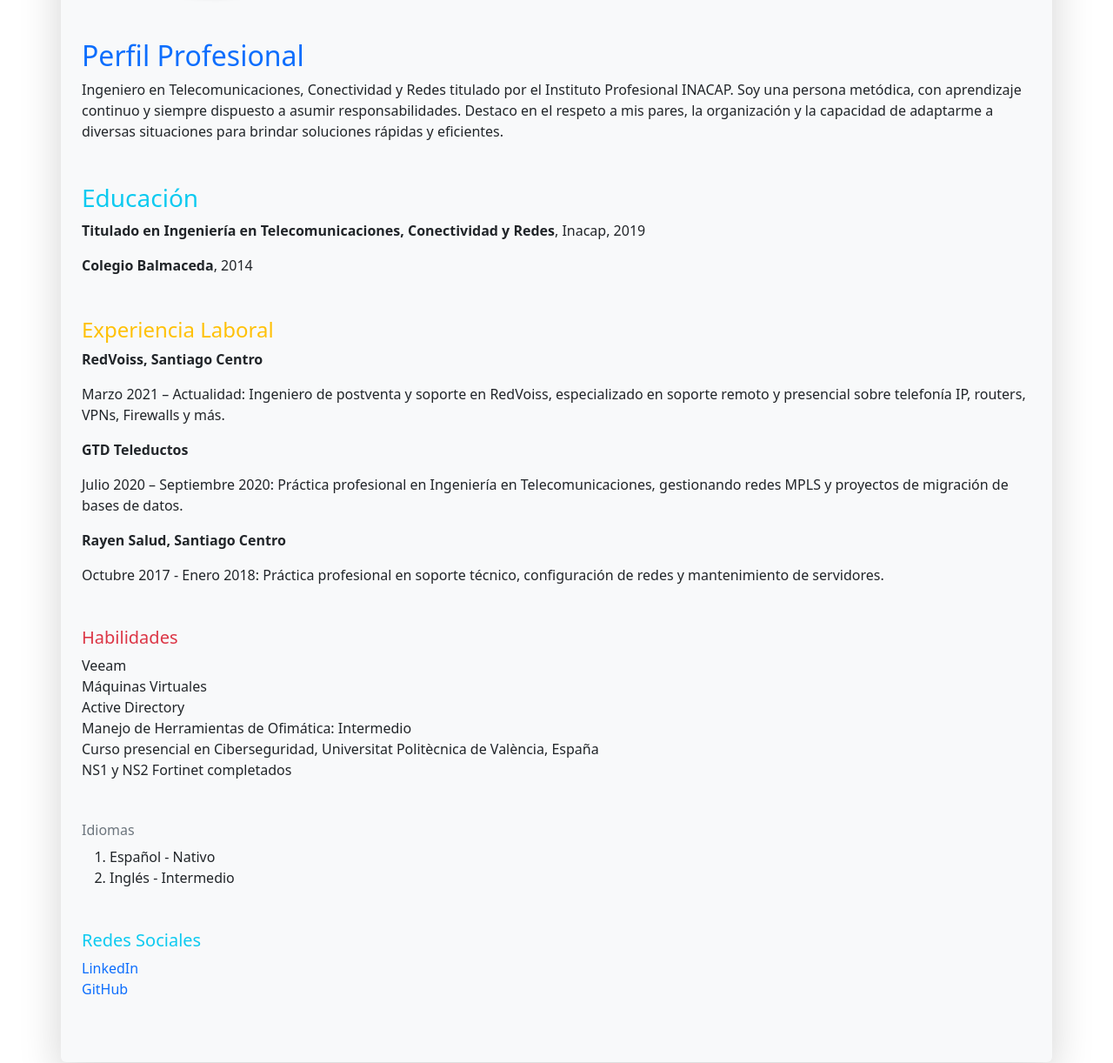
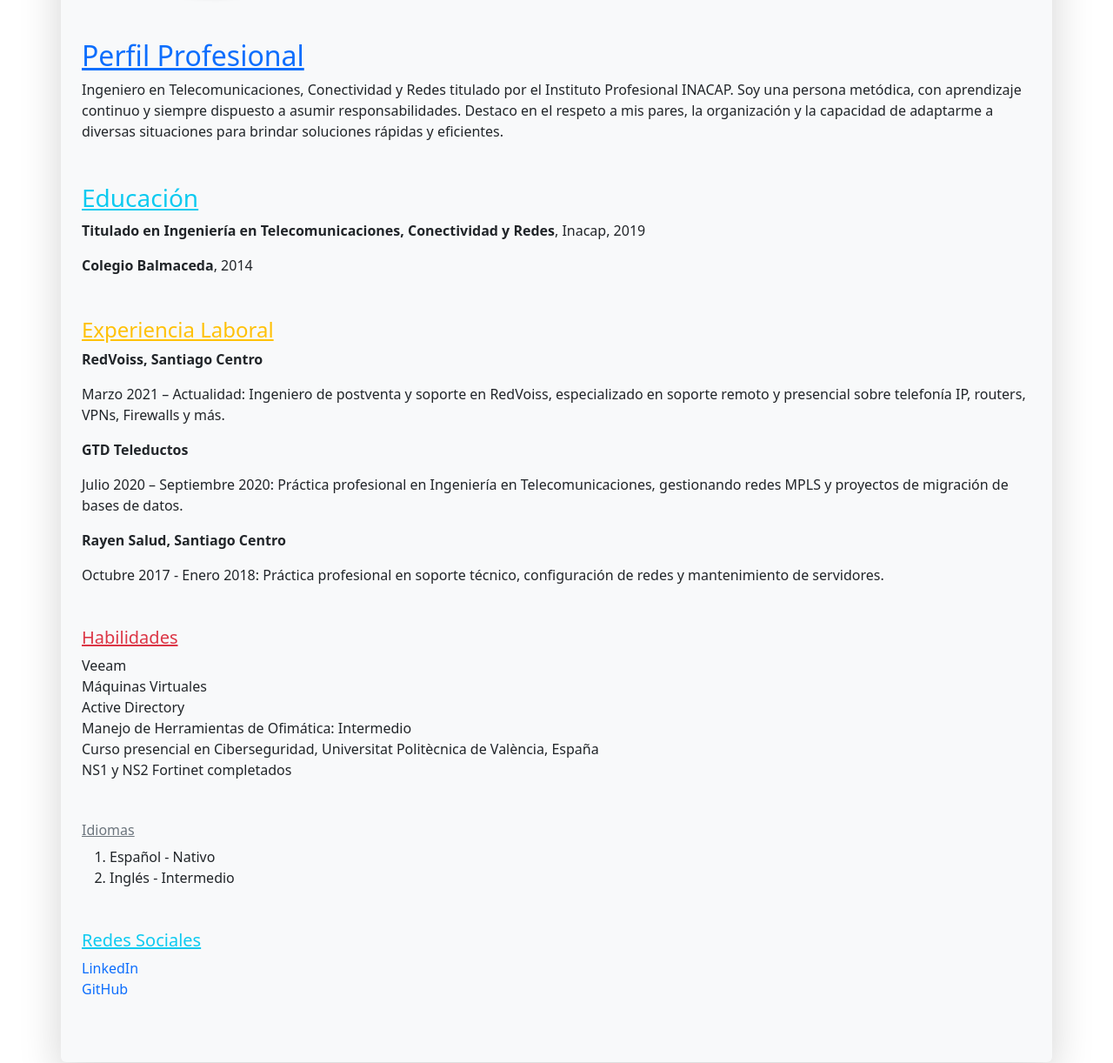
Before and after one commit to muriel-ap/forkackryzx, a plain HTML site: page index.html in a window 1280 px wide. Shown: the part 658-1880 px from the top of the page at 87% size. Drawn offline with nearby package versions, Linux system fonts and the light colour scheme.

Commit message:
Update index with underline and section
se realizan cambios de index en subrayados y secciones

```diff
--- a/index.html
+++ b/index.html
@@ -16,7 +16,7 @@
         </header>
 
         <section class="personal-info mb-5">
-            <div class="c-flex">
+            <div class="c-flex align-items-center justify-content-between">
                 <div class="info-text">
                     <p><strong>RUN:</strong> 19.561.823-0</p>
                     <p><strong>Fecha de Nacimiento:</strong> 17 de mayo 1996</p>
@@ -25,24 +25,24 @@
                     <p><strong>Correo Electrónico:</strong> cris.escobar@gmail.com</p>
                     <p><strong>Teléfono Móvil:</strong> +569 7543 4815</p>
                 </div>
-            <div class="c-flex">
+            <div class="c-flex align-items-center justify-content-between">
                 <img src="./assets/img/foto curriculum.PNG" alt="Foto de Cristopher" class="rounded-circle shadow-sm" width="300">
             </div>
         </section>
 
         <section class="professional-profile mb-5">
-            <h2 class="text-primary">Perfil Profesional</h2>
+            <h2 class="text-primary" style="text-decoration:underline">Perfil Profesional</h2>
             <p>Ingeniero en Telecomunicaciones, Conectividad y Redes titulado por el Instituto Profesional INACAP. Soy una persona metódica, con aprendizaje continuo y siempre dispuesto a asumir responsabilidades. Destaco en el respeto a mis pares, la organización y la capacidad de adaptarme a diversas situaciones para brindar soluciones rápidas y eficientes.</p>
         </section>
 
         <section class="education mb-5">
-            <h3 class="text-info">Educación</h3>
+            <h3 class="text-info"style="text-decoration:underline">Educación</h3>
             <p><strong>Titulado en Ingeniería en Telecomunicaciones, Conectividad y Redes</strong>, Inacap, 2019</p>
             <p><strong>Colegio Balmaceda</strong>, 2014</p>
         </section>
 
         <section class="experience mb-5">
-            <h4 class="text-warning">Experiencia Laboral</h4>
+            <h4 class="text-warning"style="text-decoration:underline">Experiencia Laboral</h4>
             <div>
                 <p><strong>RedVoiss, Santiago Centro</strong></p>
                 <p>Marzo 2021 – Actualidad: Ingeniero de postventa y soporte en RedVoiss, especializado en soporte remoto y presencial sobre telefonía IP, routers, VPNs, Firewalls y más.</p>
@@ -58,7 +58,7 @@
         </section>
 
         <section class="skills mb-5">
-            <h5 class="text-danger">Habilidades</h5>
+            <h5 class="text-danger"style="text-decoration:underline">Habilidades</h5>
             <ul class="list-unstyled">
                 <li>Veeam</li>
                 <li>Máquinas Virtuales</li>
@@ -70,7 +70,7 @@
         </section>
 
         <section class="languages mb-5">
-            <h6 class="text-secondary">Idiomas</h6>
+            <h6 class="text-secondary"style="text-decoration:underline">Idiomas</h6>
             <ol>
                 <li>Español - Nativo</li>
                 <li>Inglés - Intermedio</li>
@@ -78,7 +78,7 @@
         </section>
 
         <section class="social mb-5">
-            <h5 class="text-info">Redes Sociales</h5>
+            <h5 class="text-info"style="text-decoration:underline">Redes Sociales</h5>
             <ul class="list-unstyled">
                 <li><a href="https://www.linkedin.com/in/cristopher-escobar-espinoza-b13185100" class="text-decoration-none">LinkedIn</a></li>
                 <li><a href="https://github.com/Ckryzx" class="text-decoration-none">GitHub</a></li>
```
